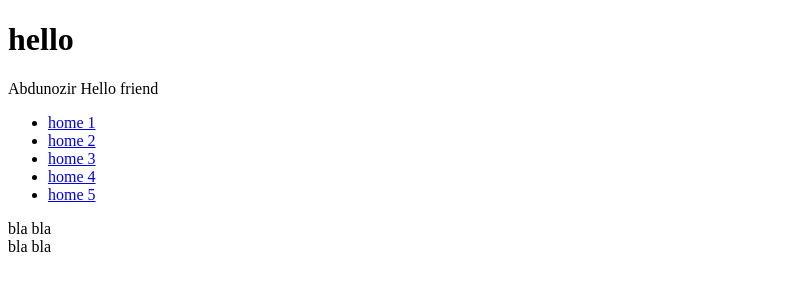
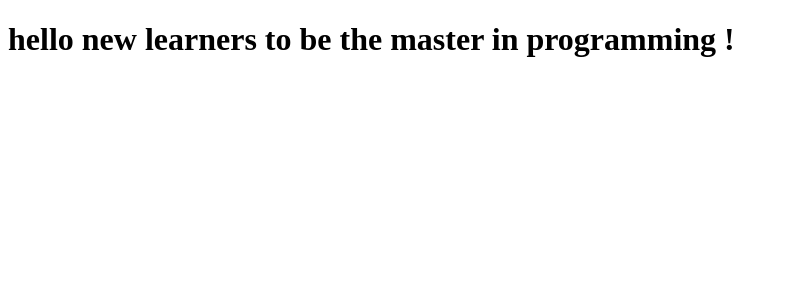
Before and after one commit to abdunozir/alllan-repo, a plain HTML site: page index.html in a window 1280 px wide. Shown: the whole page, without its empty margins (0-787 px from the left). Drawn offline with Linux system fonts and the light colour scheme.

Commit message:
hello new repo !

```diff
--- a/index.html
+++ b/index.html
@@ -7,29 +7,6 @@
     <title>Document</title>
   </head>
   <body>
-    <h1>hello</h1>
-
-    <p>Abdunozir Hello friend </p>
-    <nav>
-      <ul>
-        <li class="navli"><a href="https://t.me/ibyvtnq">home 1</a></li>
-        <li class="navli"><a href="https://t.me/ibyvtnq">home 2</a></li>
-        <li class="navli"><a href="https://t.me/ibyvtnq">home 3</a></li>
-        <li class="navli"><a href="https://t.me/ibyvtnq">home 4</a></li>
-        <li class="navli"><a href="https://t.me/ibyvtnq">home 5</a></li>
-      </ul>
-    </nav>
-    <main>
-      <div class="container">
-        <section class="section_1">
-          <div class="circle">
-              bla bla
-          </div>
-          <div class="cube">
-              bla bla
-          </div>
-        </section>
-      </div>
-    </main>
+    <h1>hello new learners to be the master in programming !</h1>
   </body>
 </html>
```
